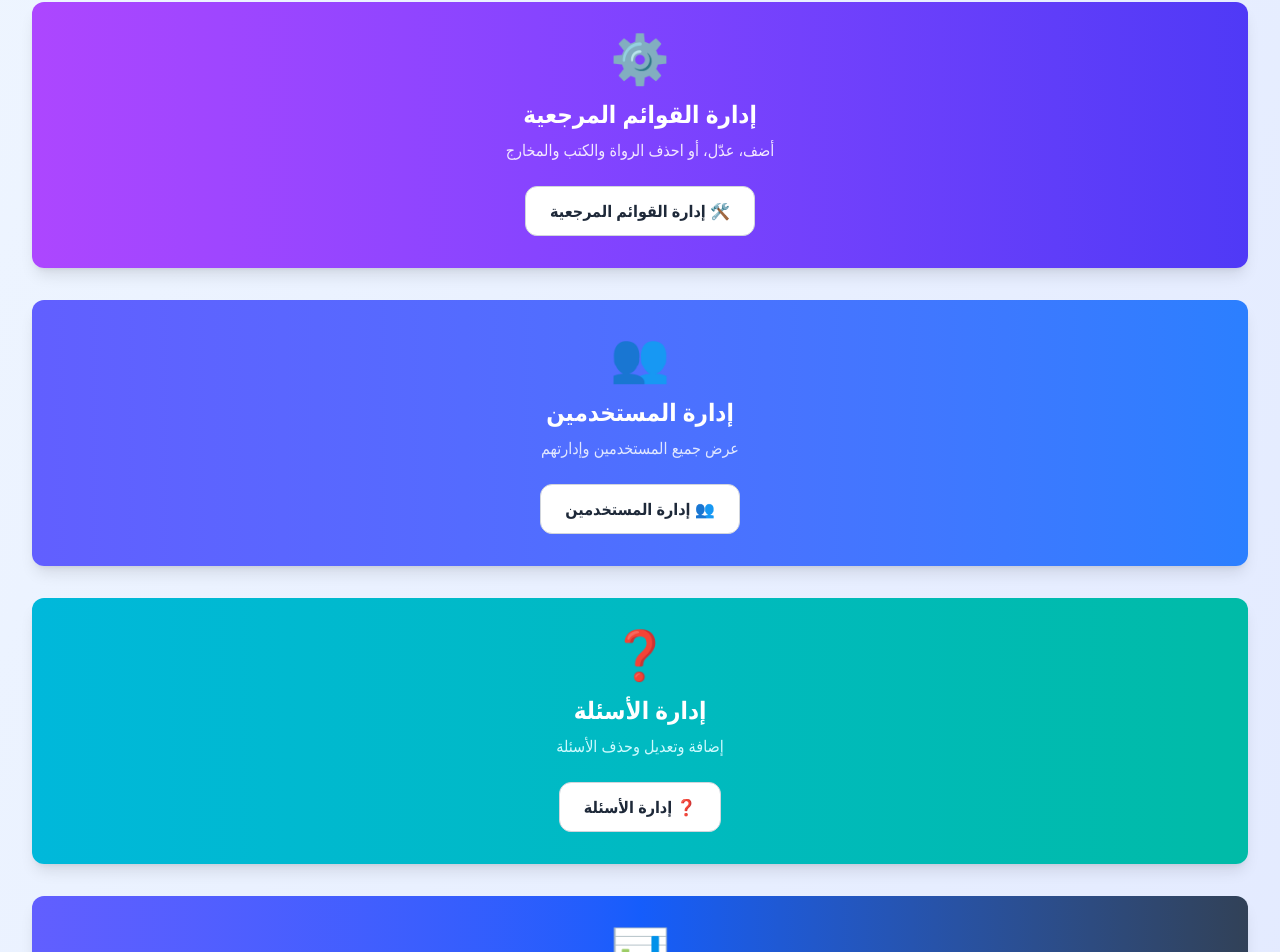
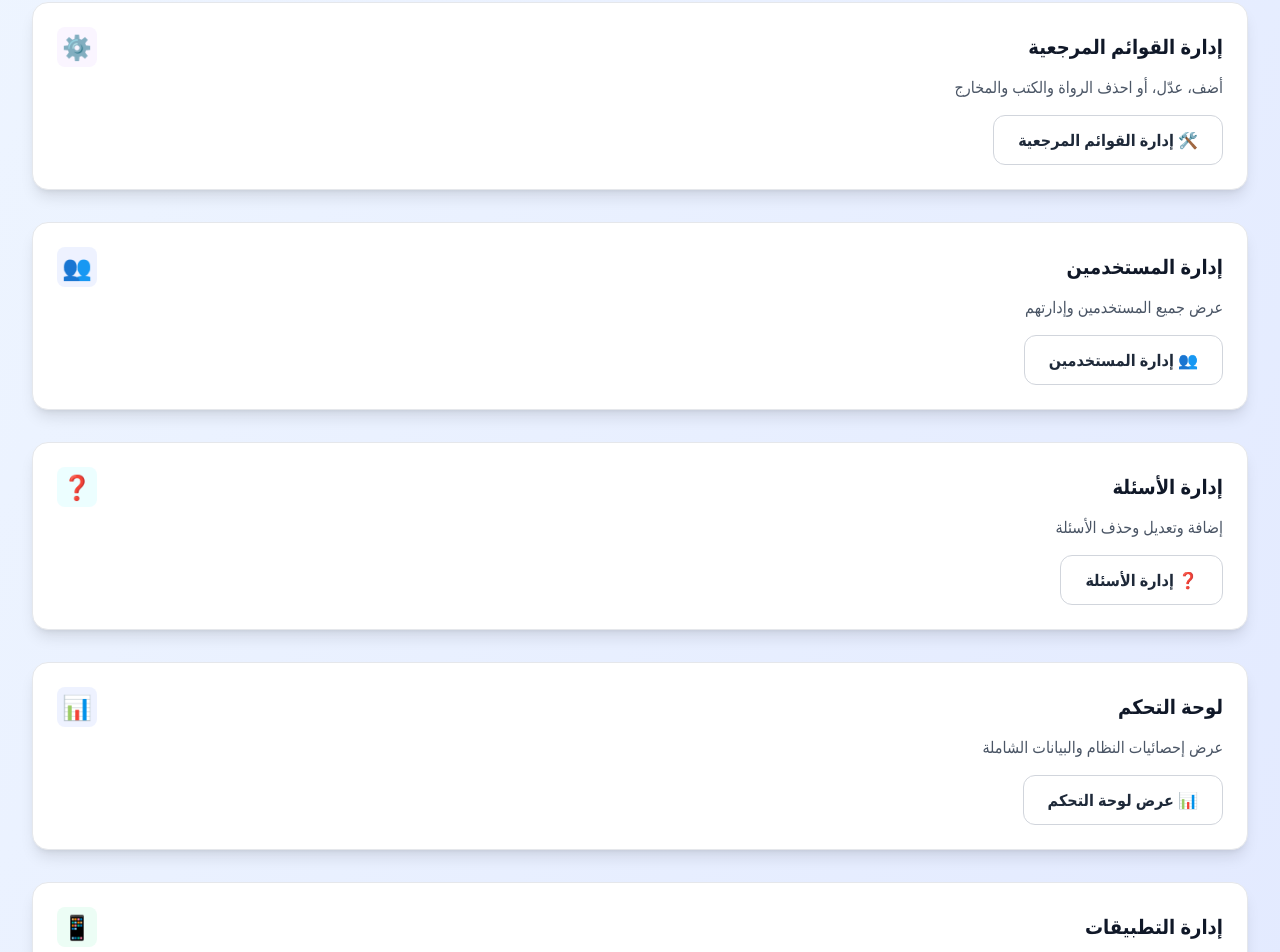
Before and after one commit to OmarHizabrr/al-wahiyain-website, a Next.js app: page /home in a window 1280 px wide. Shown: the part 516-1468 px from the top of the page. Built offline with nearby package versions, Linux system fonts and the light colour scheme; no server answers; the database is empty; sample sign-in values are in the browser's storage.

Commit message:
Home: redesign sections to global-style cards (subtle borders, card layout) and unify actions to btn-secondary for a world-class look

```diff
--- a/src/app/home/page.tsx
+++ b/src/app/home/page.tsx
@@ -296,86 +296,61 @@ export default function HomePage() {
 
         {/* Reference Lists Management */}
         <div className="mt-8">
-               <div className="bg-gradient-to-r from-purple-500 to-indigo-600 rounded-xl p-8 shadow-lg text-center text-white">
-                 <div className="text-5xl mb-4">⚙️</div>
-                 <h3 className="text-2xl font-bold mb-2">إدارة القوائم المرجعية</h3>
-                 <p className="text-purple-100 mb-6">
-                   أضف، عدّل، أو احذف الرواة والكتب والمخارج
-                 </p>
-                 <button
-                   onClick={() => router.push('/reference-lists')}
-                   className="btn-secondary"
-                 >
-                   🛠️ إدارة القوائم المرجعية
-                 </button>
+          <div className="card p-6 text-right">
+            <div className="flex items-center justify-between mb-2">
+              <h3 className="text-xl font-bold text-gray-900">إدارة القوائم المرجعية</h3>
+              <div className="w-10 h-10 rounded-lg bg-purple-50 flex items-center justify-center text-2xl">⚙️</div>
+            </div>
+            <p className="text-gray-600 mb-4">أضف، عدّل، أو احذف الرواة والكتب والمخارج</p>
+            <button onClick={() => router.push('/reference-lists')} className="btn-secondary">🛠️ إدارة القوائم المرجعية</button>
           </div>
         </div>
 
              {/* Users Management */}
              <div className="mt-8">
-               <div className="bg-gradient-to-r from-indigo-500 to-blue-500 rounded-xl p-8 shadow-lg text-center text-white">
-                 <div className="text-5xl mb-4">👥</div>
-                 <h3 className="text-2xl font-bold mb-2">إدارة المستخدمين</h3>
-                 <p className="text-indigo-100 mb-6">
-                   عرض جميع المستخدمين وإدارتهم
-                 </p>
-                 <button
-                   onClick={() => router.push('/users')}
-                   className="btn-secondary"
-                 >
-                   👥 إدارة المستخدمين
-                 </button>
+            <div className="card p-6 text-right">
+              <div className="flex items-center justify-between mb-2">
+                <h3 className="text-xl font-bold text-gray-900">إدارة المستخدمين</h3>
+                <div className="w-10 h-10 rounded-lg bg-indigo-50 flex items-center justify-center text-2xl">👥</div>
+              </div>
+              <p className="text-gray-600 mb-4">عرض جميع المستخدمين وإدارتهم</p>
+              <button onClick={() => router.push('/users')} className="btn-secondary">👥 إدارة المستخدمين</button>
             </div>
              </div>
 
              {/* Questions Management */}
              <div className="mt-8">
-               <div className="bg-gradient-to-r from-cyan-500 to-teal-500 rounded-xl p-8 shadow-lg text-center text-white">
-                 <div className="text-5xl mb-4">❓</div>
-                 <h3 className="text-2xl font-bold mb-2">إدارة الأسئلة</h3>
-                 <p className="text-cyan-100 mb-6">
-                   إضافة وتعديل وحذف الأسئلة
-                 </p>
-                 <button
-                   onClick={() => router.push('/questions')}
-                   className="btn-secondary"
-                 >
-                   ❓ إدارة الأسئلة
-                 </button>
+            <div className="card p-6 text-right">
+              <div className="flex items-center justify-between mb-2">
+                <h3 className="text-xl font-bold text-gray-900">إدارة الأسئلة</h3>
+                <div className="w-10 h-10 rounded-lg bg-cyan-50 flex items-center justify-center text-2xl">❓</div>
+              </div>
+              <p className="text-gray-600 mb-4">إضافة وتعديل وحذف الأسئلة</p>
+              <button onClick={() => router.push('/questions')} className="btn-secondary">❓ إدارة الأسئلة</button>
             </div>
              </div>
 
              {/* Dashboard */}
              <div className="mt-8">
-               <div className="bg-gradient-to-r from-indigo-500 via-blue-600 to-slate-700 rounded-xl p-8 shadow-lg text-center text-white">
-                 <div className="text-5xl mb-4">📊</div>
-                 <h3 className="text-2xl font-bold mb-2">لوحة التحكم</h3>
-                 <p className="text-blue-100 mb-6">
-                   عرض إحصائيات النظام والبيانات الشاملة
-                 </p>
-                 <button
-                   onClick={() => router.push('/dashboard')}
-                   className="btn-secondary"
-                 >
-                   📊 عرض لوحة التحكم
-                 </button>
+            <div className="card p-6 text-right">
+              <div className="flex items-center justify-between mb-2">
+                <h3 className="text-xl font-bold text-gray-900">لوحة التحكم</h3>
+                <div className="w-10 h-10 rounded-lg bg-indigo-50 flex items-center justify-center text-2xl">📊</div>
+              </div>
+              <p className="text-gray-600 mb-4">عرض إحصائيات النظام والبيانات الشاملة</p>
+              <button onClick={() => router.push('/dashboard')} className="btn-secondary">📊 عرض لوحة التحكم</button>
             </div>
              </div>
 
              {/* App Management */}
              <div className="mt-8">
-               <div className="bg-gradient-to-r from-green-500 to-emerald-500 rounded-xl p-8 shadow-lg text-center text-white">
-                 <div className="text-5xl mb-4">📱</div>
-                 <h3 className="text-2xl font-bold mb-2">إدارة التطبيقات</h3>
-                 <p className="text-green-100 mb-6">
-                   إضافة وتعديل تطبيقات التحميل المتعددة
-                 </p>
-                <button
-                  onClick={() => router.push('/apps-management')}
-                  className="btn-secondary"
-                >
-                  📱 إدارة التطبيقات
-                </button>
+            <div className="card p-6 text-right">
+              <div className="flex items-center justify-between mb-2">
+                <h3 className="text-xl font-bold text-gray-900">إدارة التطبيقات</h3>
+                <div className="w-10 h-10 rounded-lg bg-emerald-50 flex items-center justify-center text-2xl">📱</div>
+              </div>
+              <p className="text-gray-600 mb-4">إضافة وتعديل تطبيقات التحميل المتعددة</p>
+              <button onClick={() => router.push('/apps-management')} className="btn-secondary">📱 إدارة التطبيقات</button>
             </div>
              </div>
 
```
Lines whose indentation alone changed are shown as unchanged.
